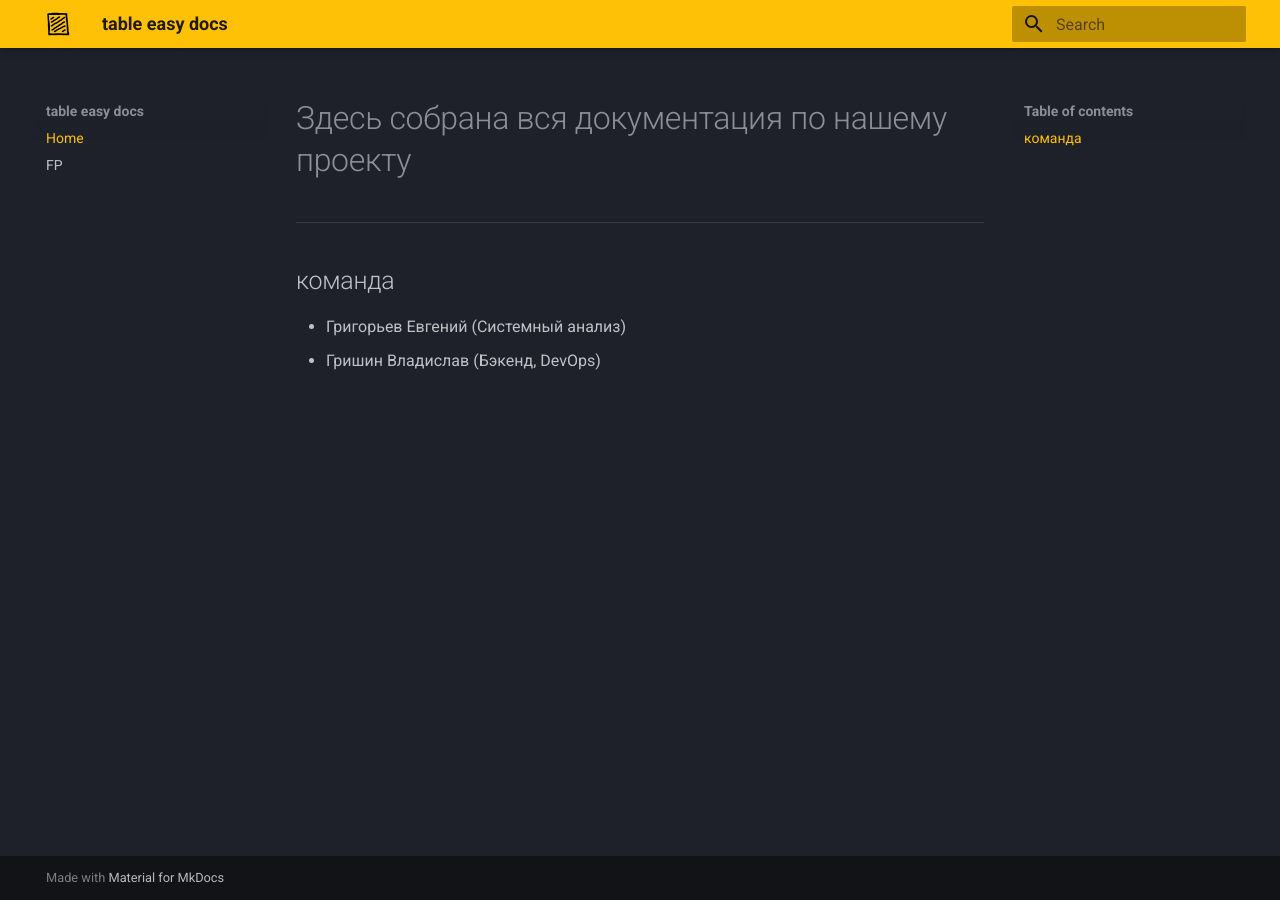
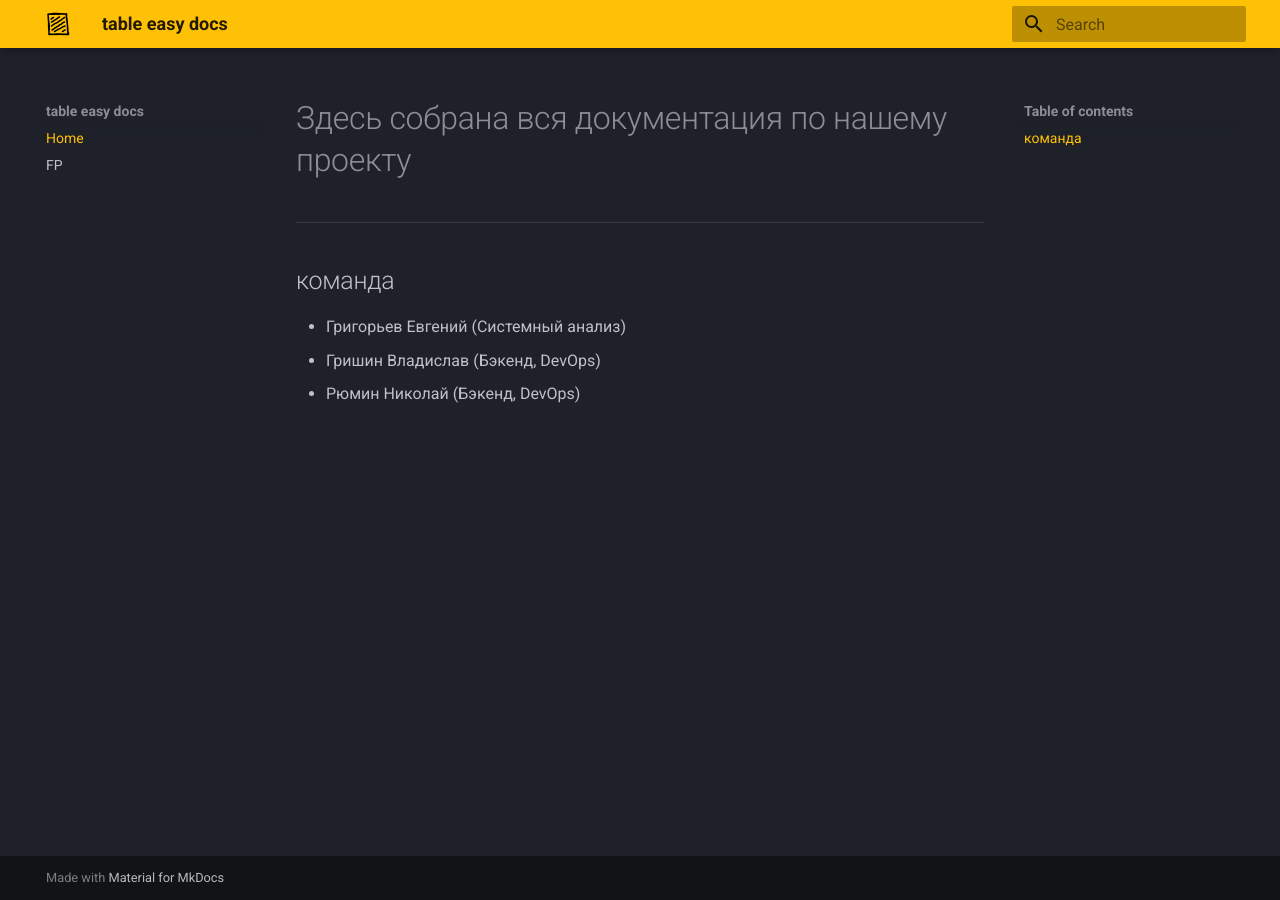
Before and after one commit to thisizmyusername/table-easy, an MkDocs documentation site: the page built from docs/docs/index.md, in a window 1280 px wide. Built offline with MkDocs 1.6.1 and Material for MkDocs 9.7.7, drawn with Linux system fonts in a browser that asks for light colours.

Commit message:
:sparkles: Docs: update

```diff
--- a/docs/docs/index.md
+++ b/docs/docs/index.md
@@ -5,3 +5,4 @@
 ## команда
 - Григорьев Евгений (Системный анализ)
 - Гришин Владислав (Бэкенд, DevOps)
+- Рюмин Николай (Бэкенд, DevOps)
```
